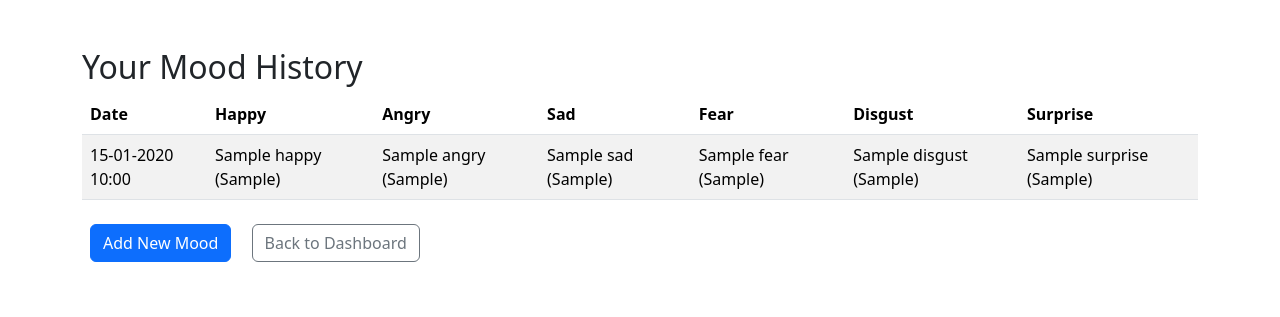
After one commit to DevAniela/pongo, a Django app: template moods/templates/moods/mood_history.html in a window 1280 px wide. The commit adds this page. Shown: the top 317 px of the page. Run offline with Django 5.2, Linux system fonts and the light colour scheme; the template is opened without the code that fills it: most values are stand-ins (such as "Sample title", 1, 10 or a date in 2020).

Commit message:
Change button styling for mood_entry.html; redirect users to mood history after logging their mood; update mood_history view: change date_created field to timestamp to match MoodEntry model; create mood_history.html

```diff
--- a/moods/templates/moods/mood_entry.html
+++ b/moods/templates/moods/mood_entry.html
@@ -15,10 +15,10 @@
     <form method="POST">
       {% csrf_token %} {{ form.as_p }}
 
-      <button type="submit" class="btn btn-primary">Submit</button>
+      <button type="submit" class="btn btn-primary m-2">Submit</button>
     </form>
 
-    <a href="{% url 'dashboard' %}" class="btn btn-link mt-3"
+    <a href="{% url 'dashboard' %}" class="btn btn-outline-secondary m-2"
       >Back to Dashboard</a
     >
   </body>
--- /dev/null
+++ b/moods/templates/moods/mood_history.html
@@ -0,0 +1,52 @@
+<!DOCTYPE html>
+<html lang="en">
+  <head>
+    <meta charset="UTF-8" />
+    <meta name="viewport" content="width=device-width, initial-scale=1.0" />
+    <title>Your Mood History</title>
+    <link
+      href="https://cdn.jsdelivr.net/npm/bootstrap@5.3.3/dist/css/bootstrap.min.css"
+      rel="stylesheet"
+    />
+  </head>
+  <body class="container py-5">
+    <h2>Your Mood History</h2>
+    <table class="table table-striped">
+      <thead>
+        <tr>
+          <th>Date</th>
+          <th>Happy</th>
+          <th>Angry</th>
+          <th>Sad</th>
+          <th>Fear</th>
+          <th>Disgust</th>
+          <th>Surprise</th>
+        </tr>
+      </thead>
+      <tbody>
+        {% for mood in moods %}
+        <tr>
+          <td>{{ mood.timestamp|date:"d-m-Y H:i" }}</td>
+          <td>{{ mood.happy }} ({{ mood.happy_tag }})</td>
+          <td>{{ mood.angry }} ({{ mood.angry_tag }})</td>
+          <td>{{ mood.sad }} ({{ mood.sad_tag }})</td>
+          <td>{{ mood.fear }} ({{ mood.fear_tag }})</td>
+          <td>{{ mood.disgust }} ({{ mood.disgust_tag }})</td>
+          <td>{{ mood.surprise }} ({{ mood.surprise_tag }})</td>
+        </tr>
+        {% empty %}
+        <tr>
+          <td colspan="7">No mood entries yet.</td>
+        </tr>
+        {% endfor %}
+      </tbody>
+    </table>
+
+    <a href="{% url 'mood_entry' %}" class="btn btn-primary m-2"
+      >Add New Mood</a
+    >
+    <a href="{% url 'dashboard' %}" class="btn btn-outline-secondary m-2"
+      >Back to Dashboard</a
+    >
+  </body>
+</html>
--- a/moods/views.py
+++ b/moods/views.py
@@ -10,12 +10,12 @@ def mood_entry(request):
             mood_entry = form.save(commit=False)
             mood_entry.user = request.user
             mood_entry.save()
-            return redirect('dashboard')
+            return redirect('mood_history')
     else:
         form = MoodEntryForm()
     return render(request, 'moods/mood_entry.html', {'form': form})
 
 @login_required
 def mood_history(request):
-    moods = request.user.moodentry_set.all().order_by('-date_created')
+    moods = request.user.moodentry_set.all().order_by('-timestamp')
     return render(request, 'moods/mood_history.html', { 'moods': moods })
```
